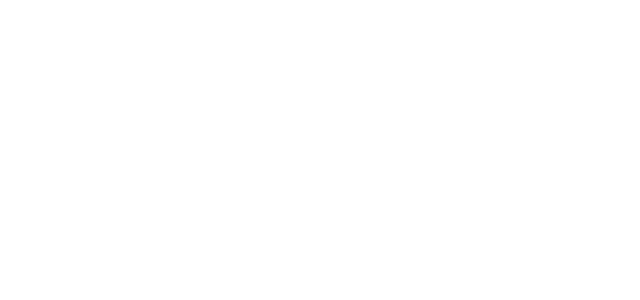
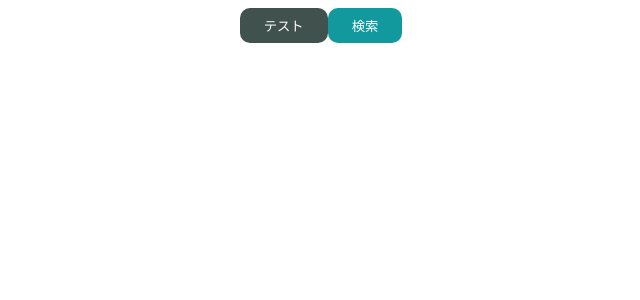
Before and after one commit to HamazakiHisanori/Atomic, a React (Create React App) app: page / in a window 1280 px wide. Shown: the top 300 px of the page, without its empty margins (319-959 px from the left). Built offline with nearby package versions, Linux system fonts and the light colour scheme.

Commit message:
Atom create button

```diff
--- a/src/App.js
+++ b/src/App.js
@@ -1,5 +1,12 @@
+import { PrimaryButton } from "./components/atoms/buttons/PrimaryButton";
+import { SecondaryButton } from "./components/atoms/buttons/SecondaryButton";
 import "./styles.css";
 
 export default function App() {
-  return <div className="App"></div>;
+  return (
+    <div className="App">
+      <PrimaryButton>テスト</PrimaryButton>
+      <SecondaryButton>検索</SecondaryButton>
+    </div>
+  );
 }
--- /dev/null
+++ b/src/components/atoms/buttons/BaseButton.jsx
@@ -0,0 +1,13 @@
+import styled from "styled-components";
+
+export const BaseButton = styled.button`
+  color: white;
+  padding: 8px 24px;
+  border: none;
+  border-radius: 10px;
+  outline: none;
+  &:hover {
+    cursor: pointer;
+    opacity: 0.5;
+  }
+`;
--- /dev/null
+++ b/src/components/atoms/buttons/PrimaryButton.jsx
@@ -0,0 +1,11 @@
+import styled from "styled-components";
+import { BaseButton } from "./BaseButton";
+
+export const PrimaryButton = (props) => {
+  const { children } = props;
+  return <SButton>{children}</SButton>;
+};
+
+const SButton = styled(BaseButton)`
+  background-color: #40514e;
+`;
--- /dev/null
+++ b/src/components/atoms/buttons/SecondaryButton.jsx
@@ -0,0 +1,11 @@
+import styled from "styled-components";
+import { BaseButton } from "./BaseButton";
+
+export const SecondaryButton = (props) => {
+  const { children } = props;
+  return <SButton>{children}</SButton>;
+};
+
+const SButton = styled(BaseButton)`
+  background-color: #11999e;
+`;
```
